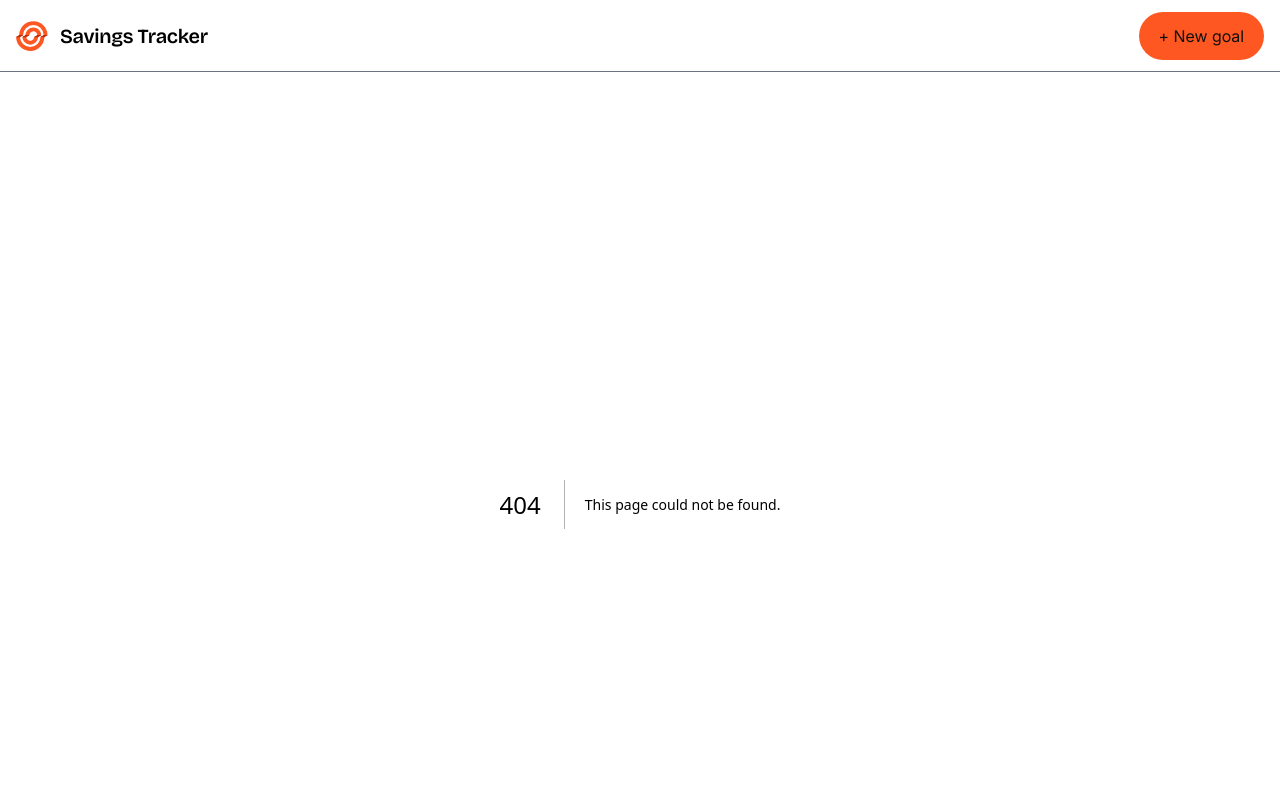
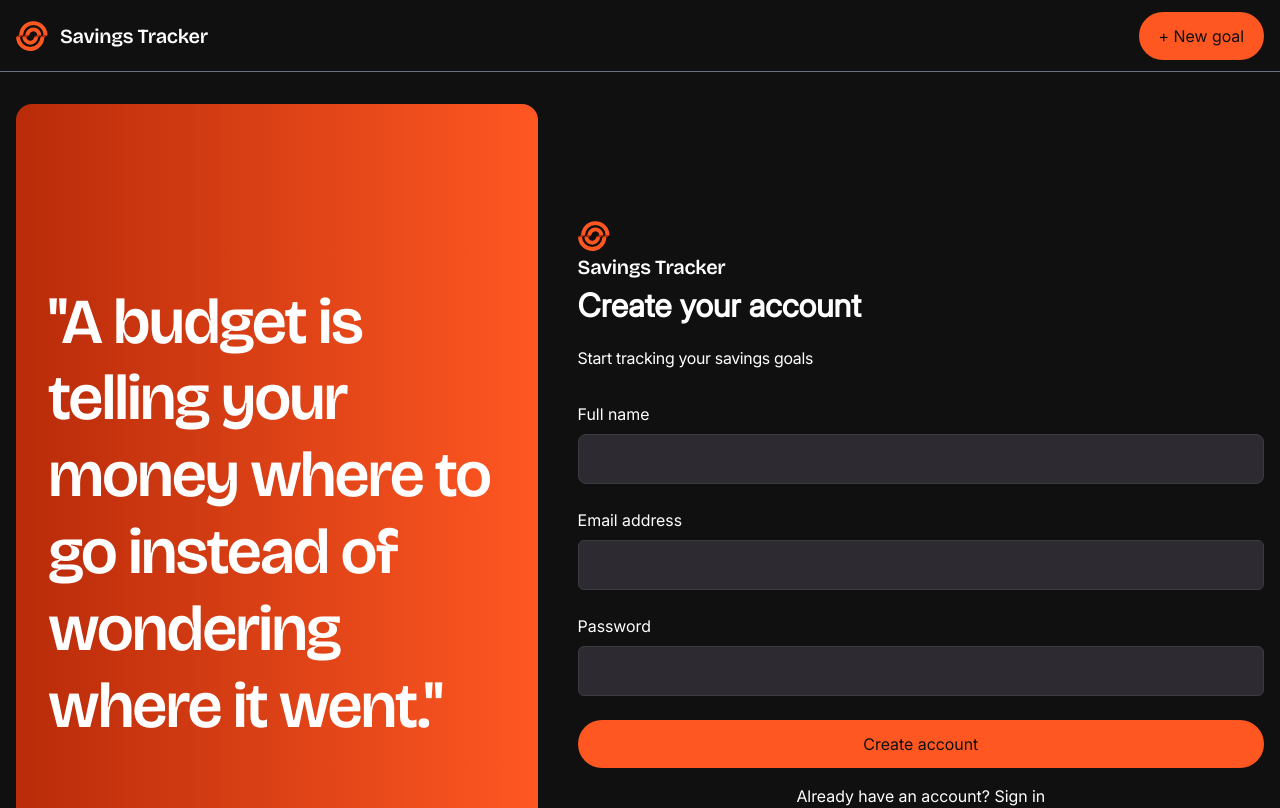
Before and after one commit to bradleyfowler/savings-tracker, a Next.js app: page /signup in a window 1280 px wide. Before the commit this address had no page. Shown: the top 808 px of the page. Built offline with nearby package versions, Linux system fonts and the light colour scheme.

Commit message:
feat: add signup page

```diff
--- a/app/globals.css
+++ b/app/globals.css
@@ -43,6 +43,7 @@ dialog::backdrop {
   font-size: 64px;
   font-weight: 600;
   letter-spacing: -2px;
+  line-height: 120%;
 }
 
 .text-preset-1-mobile {
--- /dev/null
+++ b/app/signup/page.tsx
@@ -0,0 +1,65 @@
+import Image from "next/image";
+import Link from "next/link";
+
+import Button from "@/components/Button/Button";
+
+export default function Signup() {
+  return (
+    <div className="md:mx-auto md:flex md:max-w-7xl md:items-center md:gap-10">
+      <div className="hidden md:flex md:h-205 md:flex-2 md:items-center md:justify-center md:self-stretch md:rounded-2xl md:bg-linear-to-r md:from-[#b92b09] md:to-[#ff5722] md:p-8">
+        <p className="text-preset-1">
+          &quot;A budget is telling your money where to go instead of wondering where
+          it went.&quot;
+        </p>
+      </div>
+      <div className="md:flex-3">
+        <div className="items-center gap-3">
+          <Image
+            src="/logo-small.svg"
+            alt="Savings Tracker Logo"
+            width={32}
+            height={32}
+          />
+          <h1 className="text-preset-3 font-heading">Savings Tracker</h1>
+        </div>
+        <div className="mb-8">
+          <h1 className="text-preset-2 mb-4">Create your account</h1>
+          <h2 className="text-preset-5">Start tracking your savings goals</h2>
+        </div>
+        <form className="mb-4">
+          <div className="mb-6 flex flex-col gap-2">
+            <label htmlFor="name">Full name</label>
+            <input
+              className="rounded-lg border border-[#3c3b40] bg-[#2d2b31] px-4 py-3 text-white outline-none"
+              name="name"
+              required
+            />
+          </div>
+          <div className="mb-6 flex flex-col gap-2">
+            <label htmlFor="amount">Email address</label>
+            <input
+              className="rounded-md border border-[#3c3b40] bg-[#2d2b31] px-4 py-3 text-white outline-none"
+              name="email"
+              required
+            />
+          </div>
+          <div className="mb-6 flex flex-col gap-2">
+            <label htmlFor="deadline">Password</label>
+            <input
+              className="rounded-md border border-[#3c3b40] bg-[#2d2b31] px-4 py-3 text-white outline-none"
+              name="password"
+              required
+            />
+          </div>
+          <div className="flex flex-row justify-end gap-4">
+            <Button fullWidth>Create account</Button>
+          </div>
+        </form>
+
+        <p className="text-center">
+          Already have an account? <Link href="/login">Sign in</Link>
+        </p>
+      </div>
+    </div>
+  );
+}
```
